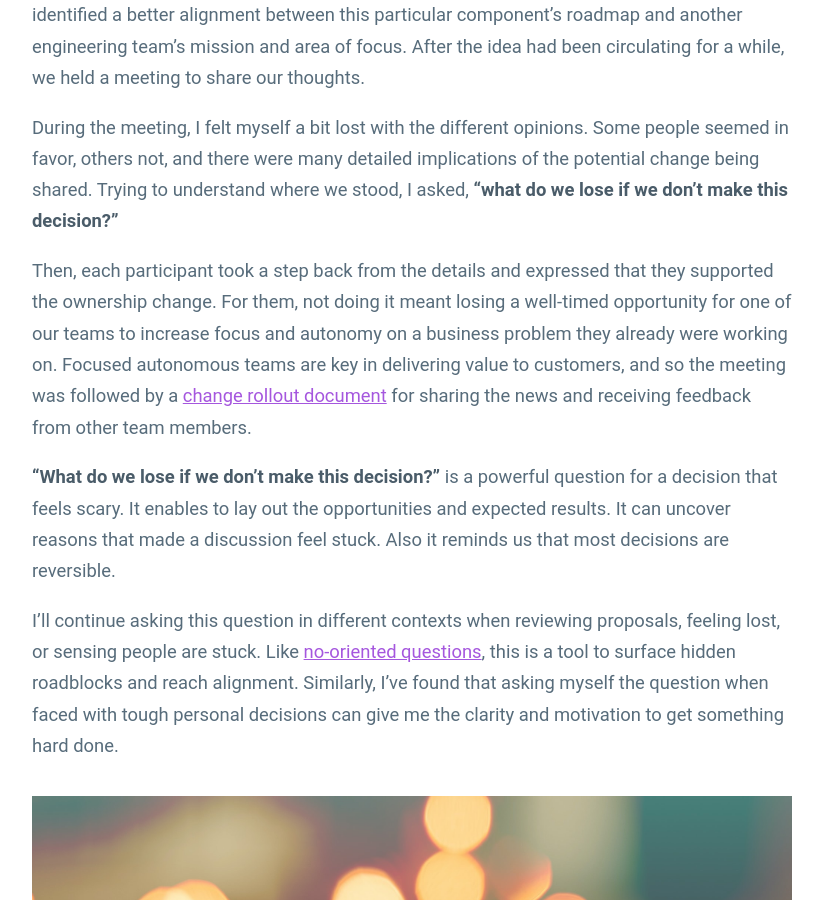
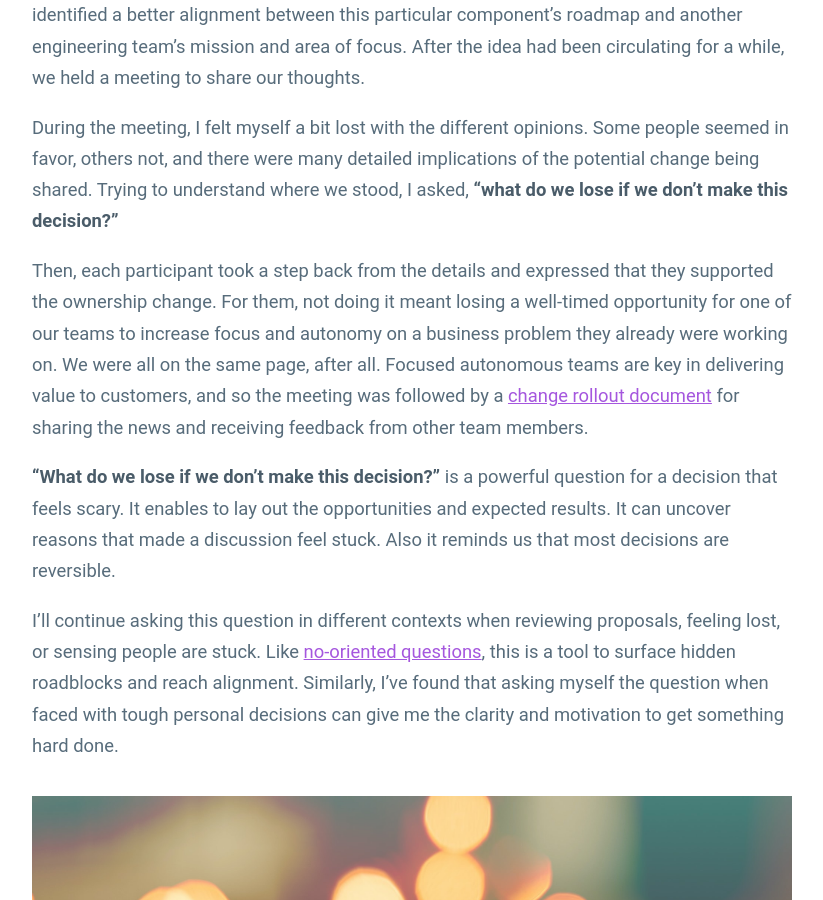
Before and after one commit to guillermodlpa/site, a Jekyll site: the page built from _posts/2022-02-08-what-do-we-lose-if-we-dont-make-this-decision.markdown, in a window 1280 px wide and 900 px high, scrolled down 985 px. Shown: the whole window, without its empty margins (228-1051 px from the left). Built offline with Jekyll 4.4.1, drawn with Linux system fonts in a browser that asks for light colours.

Commit message:
Updated What Do We Lose If We Dont Make This Decision

```diff
--- a/_posts/2022-02-08-what-do-we-lose-if-we-dont-make-this-decision.markdown
+++ b/_posts/2022-02-08-what-do-we-lose-if-we-dont-make-this-decision.markdown
@@ -16,7 +16,7 @@
 
 During the meeting, I felt myself a bit lost with the different opinions. Some people seemed in favor, others not, and there were many detailed implications of the potential change being shared. Trying to understand where we stood, I asked, **“what do we lose if we don’t make this decision?”**
 
-Then, each participant took a step back from the details and expressed that they supported the ownership change. For them, not doing it meant losing a well-timed opportunity for one of our teams to increase focus and autonomy on a business problem they already were working on. Focused autonomous teams are key in delivering value to customers, and so the meeting was followed by a [change rollout document](https://guillermodelapuente.com/blog/change-rollout-document/) for sharing the news and receiving feedback from other team members.
+Then, each participant took a step back from the details and expressed that they supported the ownership change. For them, not doing it meant losing a well-timed opportunity for one of our teams to increase focus and autonomy on a business problem they already were working on. We were all on the same page, after all. Focused autonomous teams are key in delivering value to customers, and so the meeting was followed by a [change rollout document](https://guillermodelapuente.com/blog/change-rollout-document/) for sharing the news and receiving feedback from other team members.
 
 **“What do we lose if we don’t make this decision?”** is a powerful question for a decision that feels scary. It enables to lay out the opportunities and expected results. It can uncover reasons that made a discussion feel stuck. Also it reminds us that most decisions are reversible.
 
```
